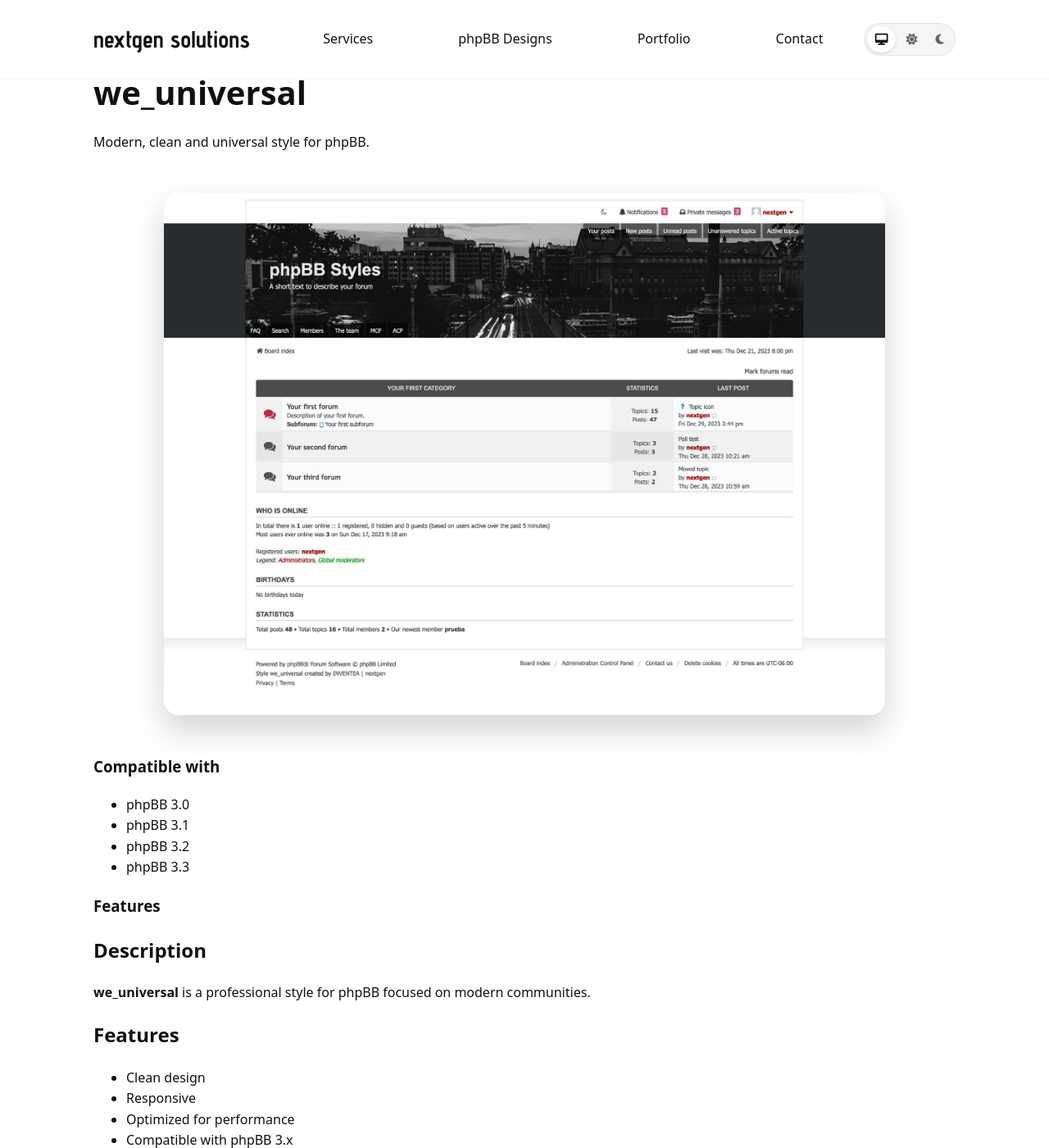
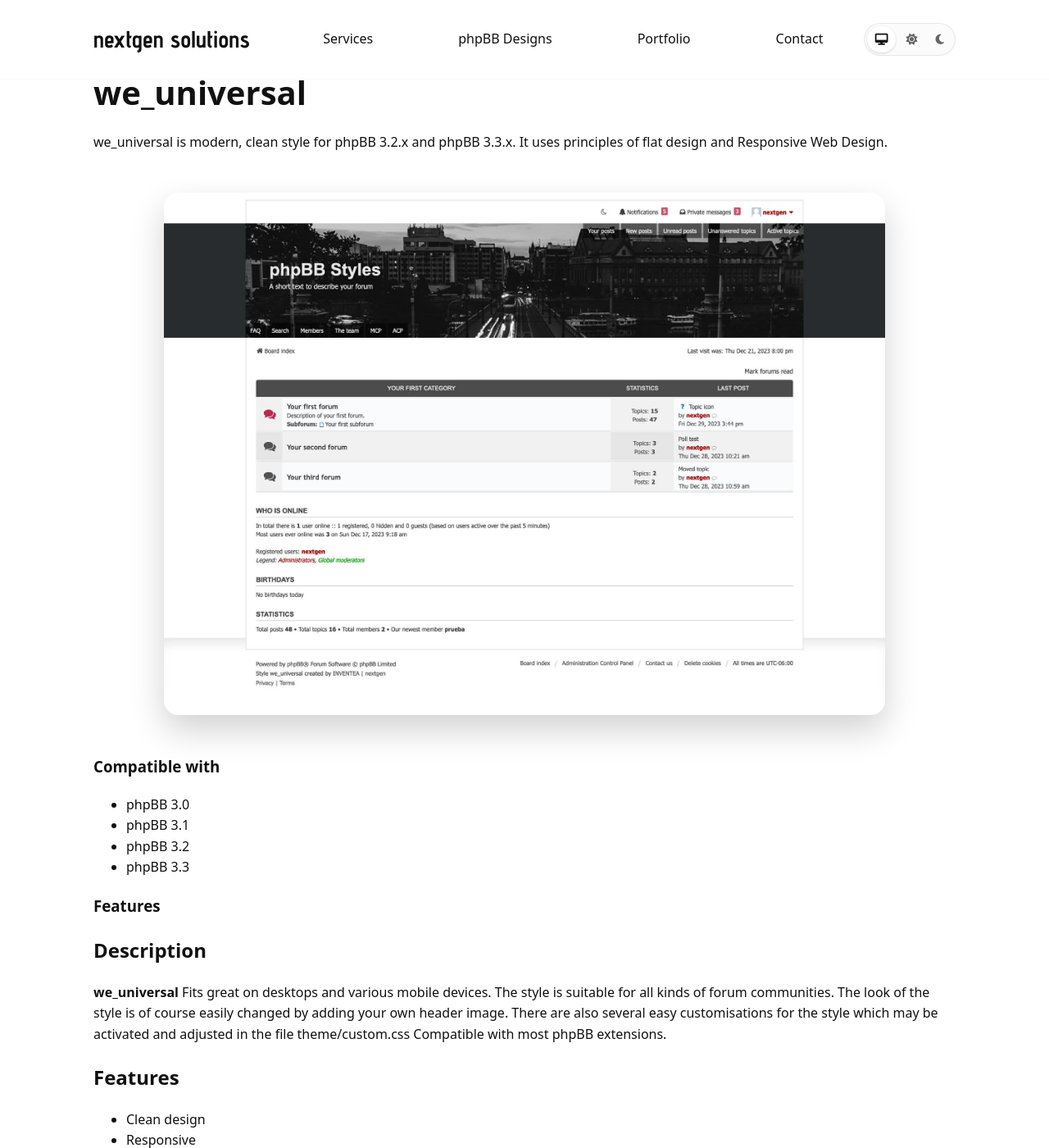
Before and after one commit to nextgen-solutions-gt/nextgen-solutions-gt.github.io, a Jekyll site: the page built from _designs/we_universal.md, in a window 1280 px wide and 1400 px high. Shown: the whole window at 82% size. Built offline with Jekyll 4.4.1, drawn with Linux system fonts in a browser that asks for light colours.

```diff
--- a/_designs/we_universal.md
+++ b/_designs/we_universal.md
@@ -1,7 +1,7 @@
 ---
 layout: design
 title: we_universal
-description: Modern, clean and universal style for phpBB.
+description: we_universal is modern, clean style for phpBB 3.2.x and phpBB 3.3.x. It uses principles of flat design and Responsive Web Design.
 image: /assets/images/we_universal.jpg
 phpbb_versions: [3.0, 3.1, 3.2, 3.3]
 tags: [dark, responsive, phpbb-style]
@@ -10,7 +10,10 @@
 
 ## Description
 
-**we_universal** is a professional style for phpBB focused on modern communities.
+**we_universal** Fits great on desktops and various mobile devices. The style is suitable for all kinds of forum communities.
+The look of the style is of course easily changed by adding your own header image.
+There are also several easy customisations for the style which may be activated and adjusted in the file theme/custom.css
+Compatible with most phpBB extensions.
 
 ## Features
 
--- a/assets/css/style.css
+++ b/assets/css/style.css
@@ -16,7 +16,7 @@
   --bg: #ffffff;
   --text: #111111;
   --muted: #666;
-  --card: #f5f5f5;
+  --card: #fbfbfb;
   --primary: #2563eb;
   --accent: var(--primary);
   --border: var(--card);
```
Also changed, not shown: _designs/Cynthia.md (added, +20 -0 lines), _designs/adinfinitum.md (added, +21 -0 lines), _designs/proglass.md (added, +22 -0 lines), _designs/revolution.md (+2 -2 lines), _designs/we_clearblue.md (+2 -3 lines).
